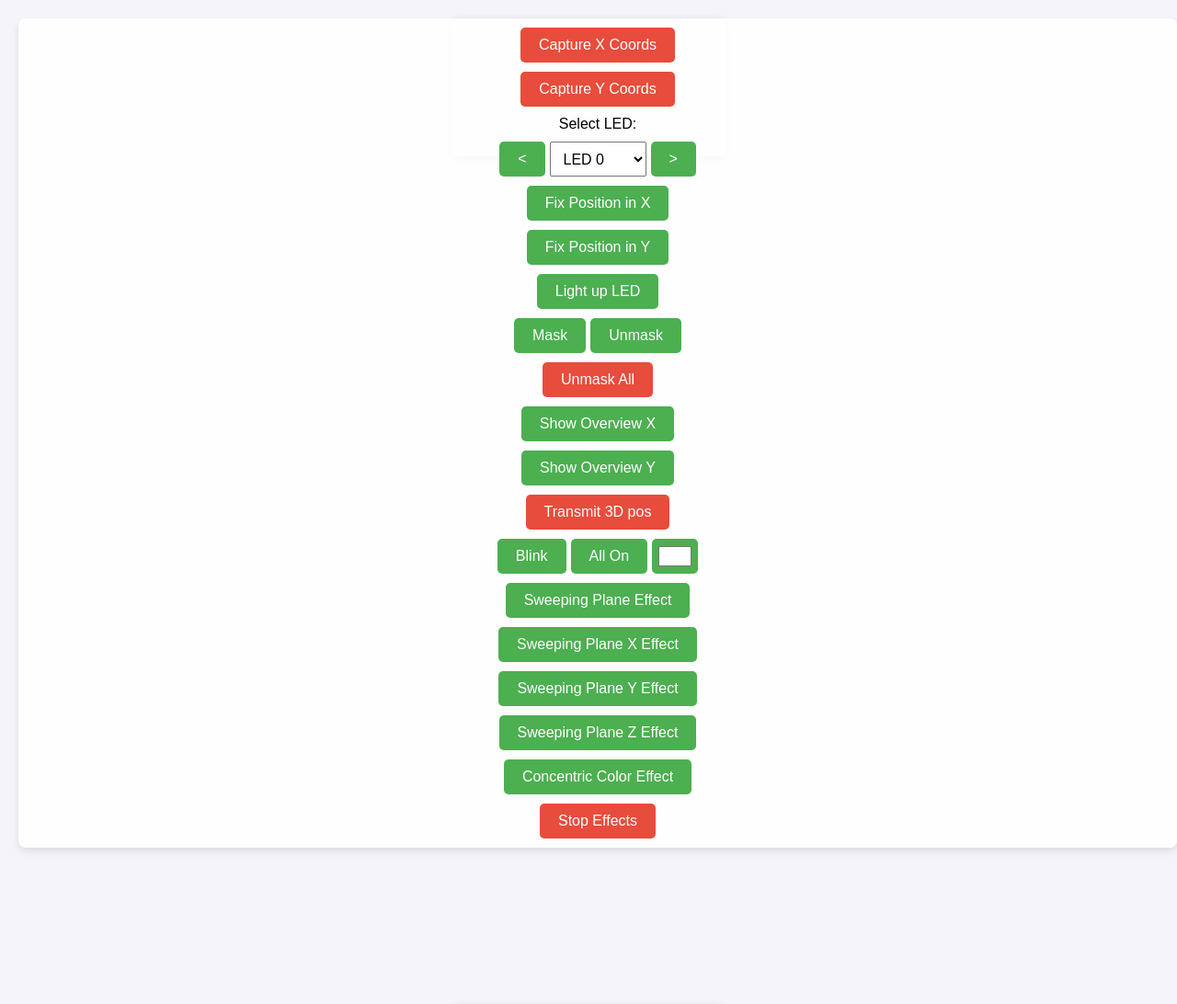
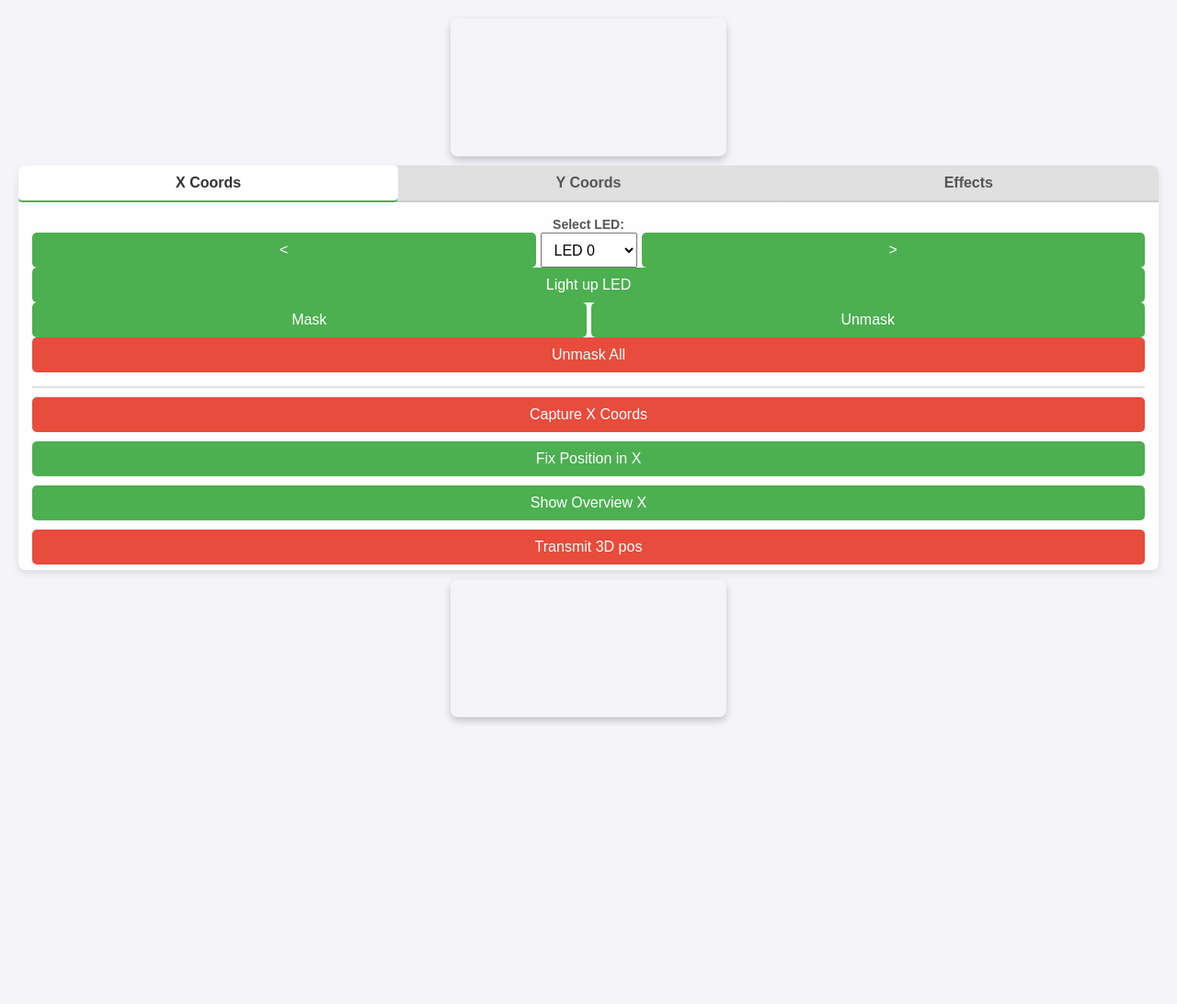
Before and after one commit to Turun/StandupMathsChristmastreeWeb, a Flask app: page / in a window 1280 px wide. Shown: the top 1092 px of the page at 92% size. After the commit the page ends 787 px from the top, so only its background shows below. Run offline with Flask 3, Linux system fonts and the light colour scheme; a map, chart or similar area stays blank; parts of the project's set-up code (start-up, migrations or seed data) failed here and were passed over.

Commit message:
tabbed control layout attempt1

```diff
--- a/static/style.css
+++ /dev/null
@@ -1,152 +0,0 @@
-body, html {
-    margin: 0;
-    padding: 0;
-    width: 100%;
-    height: 100%;
-    font-family: Arial, sans-serif;
-    background-color: #f4f4f9;
-    display: flex;
-    justify-content: center;
-    align-items: center;
-}
-
-.container {
-    display: flex;
-    flex-direction: column;
-    width: 100%;
-    height: 100%;
-    padding: 20px;
-    box-sizing: border-box;
-    text-align: center;
-}
-
-/* Layout for canvases and controls */
-.main-layout {
-    display: flex;
-    flex: 1 1 auto;
-    justify-content: space-between;
-    align-items: stretch;
-    gap: 20px;
-    height: 100%;
-}
-
-/* Canvas containers */
-.canvas-container {
-    flex: 1 1 0;
-    display: flex;
-    justify-content: center;
-}
-
-video, canvas {
-    max-width: 100%;
-    max-height: 100%;
-    width: auto;
-    height: auto;
-    border-radius: 8px;
-    box-shadow: 0 4px 8px rgba(0,0,0,0.2);
-    object-fit: contain;
-}
-
-/* Controls container sticky at bottom */
-.controls-container {
-    display: flex;
-    flex-direction: column;
-    align-items: center;
-    gap: 10px;
-    min-width: 180px;
-    position: sticky;
-    bottom: 10px;
-    background-color: rgba(255,255,255,0.9);
-    padding: 10px;
-    border-radius: 8px;
-    box-shadow: 0 4px 8px rgba(0,0,0,0.1);
-    z-index: 10;
-}
-
-/* Buttons */
-.controls-container button {
-    padding: 10px 20px;
-    font-size: 16px;
-    border: none;
-    border-radius: 5px;
-    cursor: pointer;
-}
-
-.action-btn {
-    background-color: #e74c3c;
-    color: white;
-}
-
-.action-btn:hover {
-    background-color: #c0392b;
-}
-
-.blue-btn {
-    background-color: #3498db;
-    color: white;
-}
-
-.blue-btn:hover {
-    background-color: #2980b9;
-}
-
-.controls-container button:not(.action-btn) {
-    background-color: #4CAF50;
-    color: white;
-}
-
-.controls-container button:not(.action-btn):hover {
-    background-color: #45a049;
-}
-
-.btn-group {
-    display: flex;
-    gap: 5px;
-    align-items: stretch; /* Ensures items have the same height */
-}
-
-.color-picker-wrapper {
-    display: flex;
-    align-items: center;
-    background-color: #4CAF50; /* Matching your green button color */
-    border-radius: 5px;
-    padding: 0 5px;
-    cursor: pointer;
-}
-
-#base-color-picker {
-    width: 40px;
-    height: 30px; /* Adjust based on your button padding */
-    border: none;
-    background: none;
-    cursor: pointer;
-    padding: 0;
-}
-
-/* Optional: Make the picker look more like a button on hover */
-.color-picker-wrapper:hover {
-    background-color: #45a049;
-}
-
-select {
-    padding: 5px 10px;
-    font-size: 16px;
-}
-
-/* Responsive: stack canvases on narrow screens */
-@media (max-width: 1400px) {
-    .main-layout {
-        flex-direction: column;
-        gap: 10px;
-    }
-
-    .controls-container {
-        position: sticky;
-        bottom: 0;
-        width: 100%;
-    }
-
-    video, canvas {
-        max-height: 40vh;
-    }
-}
--- a/templates/index.html
+++ b/templates/index.html
@@ -3,7 +3,229 @@
 
 <head>
   <title>Camera Capture App</title>
-  <link rel="stylesheet" href="static/style.css">
+  <style>
+    body,
+    html {
+      margin: 0;
+      padding: 0;
+      width: 100%;
+      height: 100%;
+      font-family: Arial, sans-serif;
+      background-color: #f4f4f9;
+      display: flex;
+      justify-content: center;
+      align-items: center;
+    }
+
+    .container {
+      display: flex;
+      flex-direction: column;
+      width: 100%;
+      height: 100%;
+      padding: 20px;
+      box-sizing: border-box;
+      text-align: center;
+    }
+
+    /* Layout for canvases and controls */
+    .main-layout {
+      display: flex;
+      flex: 1 1 auto;
+      justify-content: space-between;
+      align-items: stretch;
+      gap: 20px;
+      height: 100%;
+    }
+
+    /* Canvas containers */
+    .canvas-container {
+      flex: 1 1 0;
+      display: flex;
+      justify-content: center;
+    }
+
+    video,
+    canvas {
+      max-width: 100%;
+      max-height: 100%;
+      width: auto;
+      height: auto;
+      border-radius: 8px;
+      box-shadow: 0 4px 8px rgba(0, 0, 0, 0.2);
+      object-fit: contain;
+    }
+
+    /* Controls container */
+    .controls-container {
+      display: flex;
+      flex-direction: column;
+      min-width: 220px;
+      max-width: 250px;
+      background-color: rgba(255, 255, 255, 0.9);
+      border-radius: 8px;
+      box-shadow: 0 4px 8px rgba(0, 0, 0, 0.1);
+      overflow: hidden;
+    }
+
+    /* Tab navigation */
+    .tab-nav {
+      display: flex;
+      background-color: #e0e0e0;
+      border-bottom: 2px solid #ccc;
+    }
+
+    .tab-btn {
+      flex: 1;
+      padding: 12px 8px;
+      font-size: 14px;
+      font-weight: 600;
+      border: none;
+      background-color: #e0e0e0;
+      color: #555;
+      cursor: pointer;
+      transition: all 0.3s;
+      border-right: 1px solid #ccc;
+    }
+
+    .tab-btn:last-child {
+      border-right: none;
+    }
+
+    .tab-btn:hover {
+      background-color: #d0d0d0;
+    }
+
+    .tab-btn.active {
+      background-color: #fff;
+      color: #333;
+      border-bottom: 2px solid #4CAF50;
+      margin-bottom: -2px;
+    }
+
+    /* Tab content area */
+    .tab-content {
+      flex: 1;
+      overflow-y: auto;
+      padding: 15px;
+    }
+
+    .tab-panel {
+      display: none;
+      flex-direction: column;
+      gap: 10px;
+      align-items: stretch;
+    }
+
+    .tab-panel.active {
+      display: flex;
+    }
+
+    /* Common controls section */
+    .common-controls {
+      padding-bottom: 15px;
+      border-bottom: 2px solid #e0e0e0;
+      margin-bottom: 10px;
+    }
+
+    /* Buttons */
+    .controls-container button,
+    .tab-panel button {
+      padding: 10px 20px;
+      font-size: 16px;
+      border: none;
+      border-radius: 5px;
+      cursor: pointer;
+      width: 100%;
+    }
+
+    .action-btn {
+      background-color: #e74c3c;
+      color: white;
+    }
+
+    .action-btn:hover {
+      background-color: #c0392b;
+    }
+
+    .blue-btn {
+      background-color: #3498db;
+      color: white;
+    }
+
+    .blue-btn:hover {
+      background-color: #2980b9;
+    }
+
+    .controls-container button:not(.action-btn):not(.blue-btn):not(.tab-btn),
+    .tab-panel button:not(.action-btn):not(.blue-btn) {
+      background-color: #4CAF50;
+      color: white;
+    }
+
+    .controls-container button:not(.action-btn):not(.blue-btn):not(.tab-btn):hover,
+    .tab-panel button:not(.action-btn):not(.blue-btn):hover {
+      background-color: #45a049;
+    }
+
+    .btn-group {
+      display: flex;
+      gap: 5px;
+      align-items: stretch;
+    }
+
+    .color-picker-wrapper {
+      display: flex;
+      align-items: center;
+      background-color: #4CAF50;
+      border-radius: 5px;
+      padding: 0 5px;
+      cursor: pointer;
+    }
+
+    #base-color-picker {
+      width: 40px;
+      height: 30px;
+      border: none;
+      background: none;
+      cursor: pointer;
+      padding: 0;
+    }
+
+    .color-picker-wrapper:hover {
+      background-color: #45a049;
+    }
+
+    select {
+      padding: 5px 10px;
+      font-size: 16px;
+      flex: 1;
+    }
+
+    label {
+      font-size: 14px;
+      font-weight: 600;
+      color: #555;
+      margin-top: 5px;
+    }
+
+    /* Responsive: stack canvases on narrow screens */
+    @media (max-width: 1400px) {
+      .main-layout {
+        flex-direction: column;
+        gap: 10px;
+      }
+
+      .controls-container {
+        max-width: 100%;
+        width: 100%;
+      }
+
+      video,
+      canvas {
+        max-height: 40vh;
+      }
+    }
+  </style>
 </head>
 
 <body>
@@ -14,30 +236,51 @@
         <video id="video" autoplay></video>
       </div>
 
-      <!-- Controls -->
+      <!-- Controls with Tabs -->
       <div class="controls-container">
-        <button id="start-btn-x" class="action-btn">Capture X Coords</button>
-        <button id="start-btn-y" class="action-btn">Capture Y Coords</button>
+        <!-- Tab Navigation -->
+        <div class="tab-nav">
+          <button class="tab-btn active" data-tab="x-coords">X Coords</button>
+          <button class="tab-btn" data-tab="y-coords">Y Coords</button>
+          <button class="tab-btn" data-tab="effects">Effects</button>
+        </div>
 
+        <!-- Tab Content -->
+        <div class="tab-content">
+          <!-- Common Controls (shown in all tabs) -->
+          <div class="common-controls">
             <label for="led-select">Select LED:</label>
             <div class="btn-group">
               <button id="btn-dec">&lt;</button>
               <select id="led-select"></select>
               <button id="btn-inc">&gt;</button>
             </div>
-        <button id="center-led-position-in-x-btn">Fix Position in X</button>
-        <button id="center-led-position-in-y-btn">Fix Position in Y</button>
             <button id="light-up-led-btn">Light up LED</button>
             <div class="btn-group">
               <button id="mask-led-btn">Mask</button>
               <button id="unmask-led-btn">Unmask</button>
             </div>
             <button id="unmask-all-btn" class="action-btn">Unmask All</button>
+          </div>
 
+          <!-- X Coordinates Tab -->
+          <div class="tab-panel active" id="x-coords">
+            <button id="start-btn-x" class="action-btn">Capture X Coords</button>
+            <button id="center-led-position-in-x-btn">Fix Position in X</button>
             <button disabled id="overview-btn-x">Show Overview X</button>
+            <button id="transmit-btn" class="action-btn">Transmit 3D pos</button>
+          </div>
+
+          <!-- Y Coordinates Tab -->
+          <div class="tab-panel" id="y-coords">
+            <button id="start-btn-y" class="action-btn">Capture Y Coords</button>
+            <button id="center-led-position-in-y-btn">Fix Position in Y</button>
             <button disabled id="overview-btn-y">Show Overview Y</button>
-        <button id="transmit-btn" class="action-btn">Transmit 3D pos</button>
+            <button id="transmit-btn-y" class="action-btn">Transmit 3D pos</button>
+          </div>
 
+          <!-- Effects Tab -->
+          <div class="tab-panel" id="effects">
             <div class="btn-group">
               <button id="effect-blink-btn" class="blue-btn">Blink</button>
               <button id="effect-all-on-btn" class="blue-btn">All On</button>
@@ -46,11 +289,13 @@
               </div>
             </div>
             <button id="effect-sweeping-plane-btn">Sweeping Plane Effect</button>
-        <button id="effect-sweeping-plane-x-btn">Sweeping Plane X Effect</button>
-        <button id="effect-sweeping-plane-y-btn">Sweeping Plane Y Effect</button>
-        <button id="effect-sweeping-plane-z-btn">Sweeping Plane Z Effect</button>
-        <button id="effect-concentric-color-btn">Concentric Color Effect</button>
+            <button id="effect-sweeping-plane-x-btn">Sweeping Plane X</button>
+            <button id="effect-sweeping-plane-y-btn">Sweeping Plane Y</button>
+            <button id="effect-sweeping-plane-z-btn">Sweeping Plane Z</button>
+            <button id="effect-concentric-color-btn">Concentric Color</button>
             <button id="effect-stop-btn" class="action-btn">Stop Effects</button>
+          </div>
+        </div>
       </div>
 
       <!-- Diff canvas -->
@@ -59,7 +304,24 @@
       </div>
     </div>
   </div>
-  <!-- <script src="static/script.js"></script> -->
+
+  <script>
+    // Tab switching functionality
+    document.querySelectorAll('.tab-btn').forEach(button => {
+      button.addEventListener('click', () => {
+        const tabName = button.getAttribute('data-tab');
+
+        // Remove active class from all buttons and panels
+        document.querySelectorAll('.tab-btn').forEach(btn => btn.classList.remove('active'));
+        document.querySelectorAll('.tab-panel').forEach(panel => panel.classList.remove('active'));
+
+        // Add active class to clicked button and corresponding panel
+        button.classList.add('active');
+        document.getElementById(tabName).classList.add('active');
+      });
+    });
+  </script>
+
   <script type="module" src="static/script/main.js"></script>
 </body>
 
```
Lines whose indentation alone changed are shown as unchanged.
